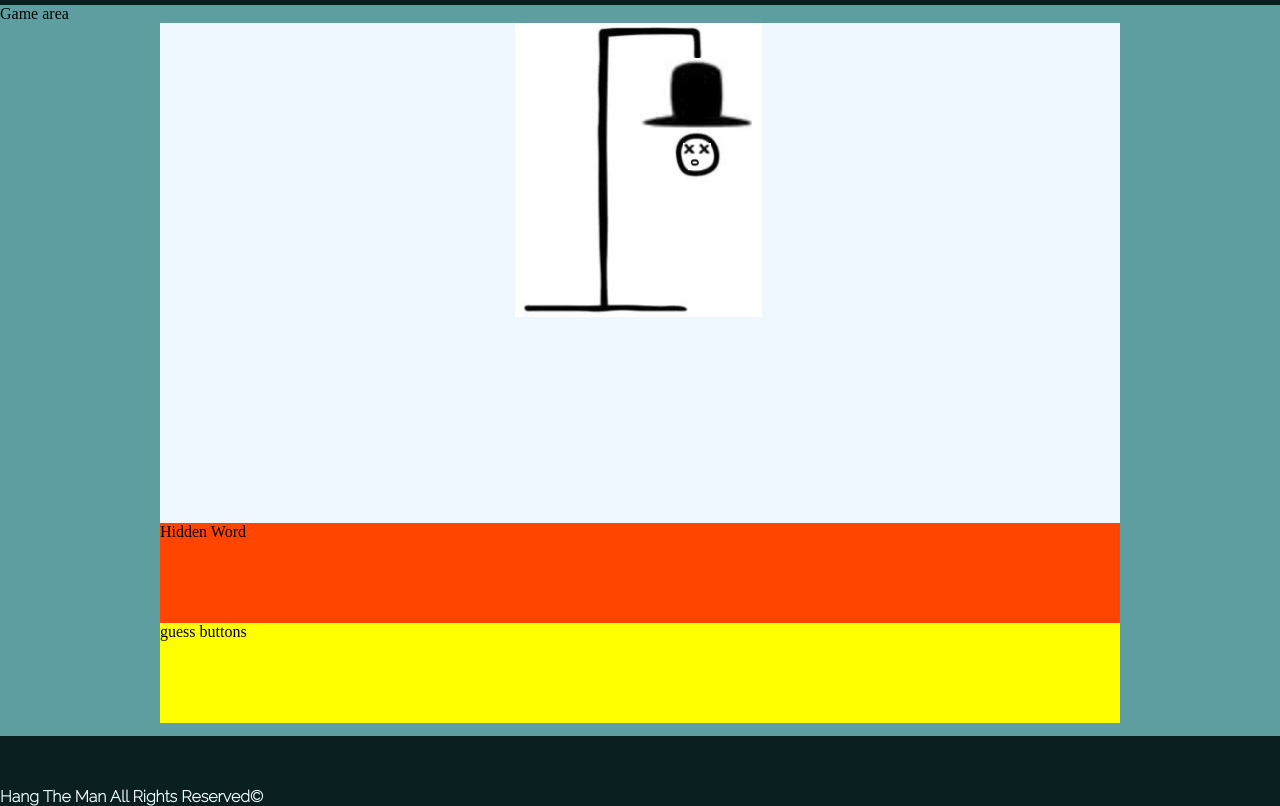
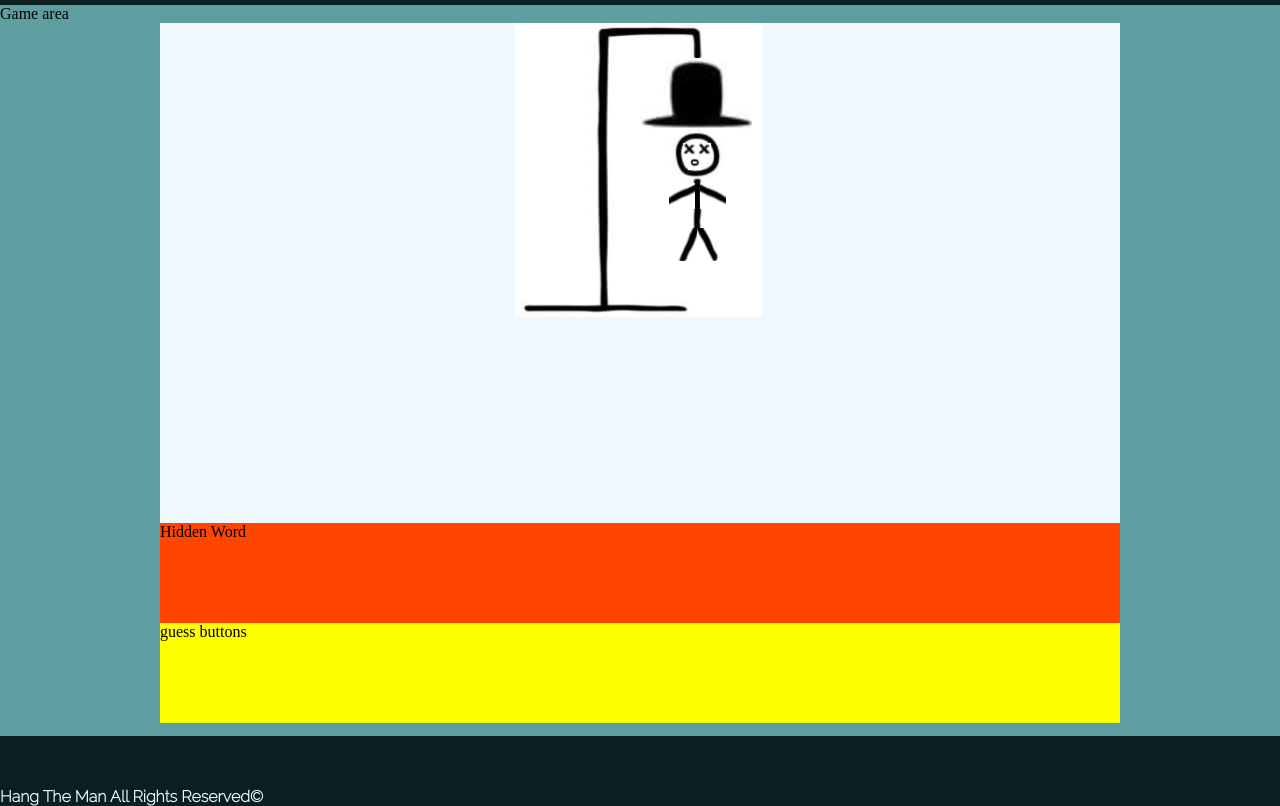
Before and after one commit to deklyn00/hang-the-man, a plain HTML site: page index.html in a window 1280 px wide. Shown: the part 125-931 px from the top of the page. Drawn offline with Linux system fonts and the light colour scheme; a web font is replaced by a local one.

Commit message:
completing hangman image positioning

```diff
--- a/assets/css/styles.css
+++ b/assets/css/styles.css
@@ -87,28 +87,39 @@ top: 7%;
 }
 #spine6 {
     position: absolute;
-    left:50%;
-    visibility: hidden;
+    left:54%;
+    top:31%;
+    width: 36px;
+    height:57px;
 }
 #left_arm7 {
     position: absolute;
-    left:50%;
-    visibility: hidden;
+    left:53%;
+    top:32%;
+    width:26px;
+    height:26px;
 }
 #right_arm8 {
     position: absolute;
-    left:50%;
-    visibility: hidden;
+    left:56.3%;
+    top:32%;
+    width:26px;
+    height:26px;
 }
 #left_leg9 {
     position: absolute;
-    left:50%;
-    visibility: hidden;
+    left:54%;
+    top:41%;
+    width:21px;
+    height: 33px;
+
 }
 #right_leg10 {
     position: absolute;
-    left:50%;
-    visibility: hidden;
+    left:55.9%;
+    top:41%;
+    width:21px;
+    height: 33px;
 }
 /*Hidden word*/
 #secret_word {
```
